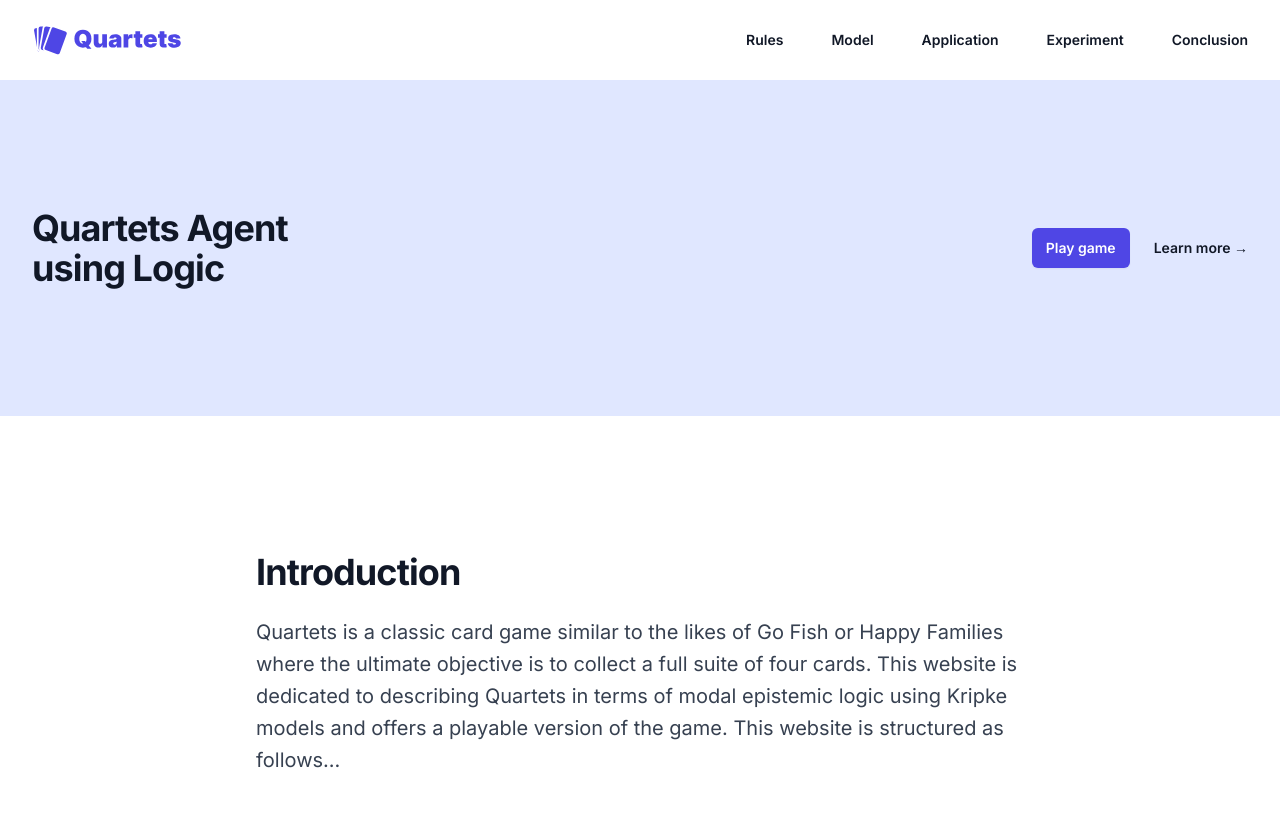
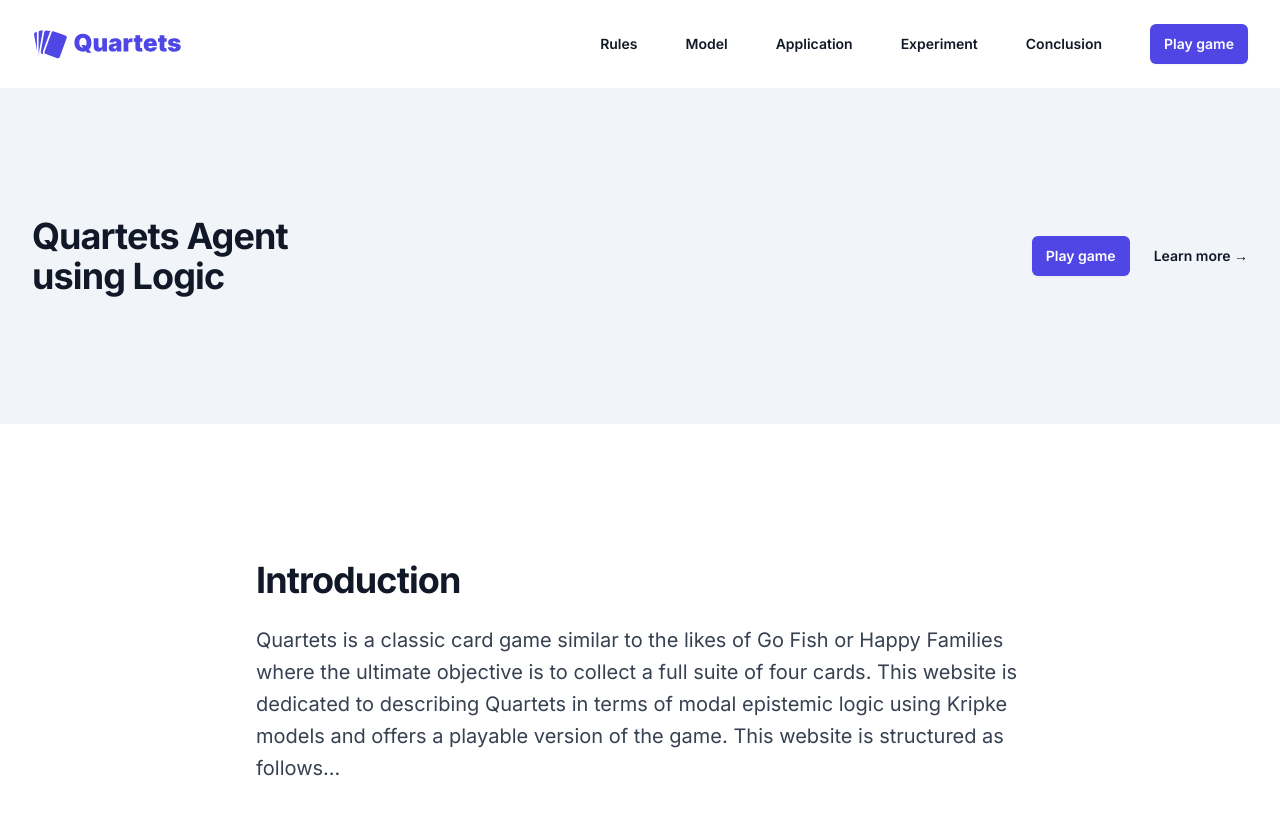
Before and after one commit to koole/quartets-web, a Next.js app: page / in a window 1280 px wide. Shown: the top 814 px of the page. Built offline with nearby package versions, Linux system fonts and the light colour scheme.

Commit message:
Add animations

```diff
--- a/src/app/game/CardDisplay.tsx
+++ b/src/app/game/CardDisplay.tsx
@@ -10,7 +10,7 @@ export default function CardDisplay({
   if (hide) {
     return (
       <div
-        className={`bg-slate-800 w-8 h-12 flex items-center justify-center text-white font-bold rounded-sm`}
+        className={`bg-slate-800 w-8 h-12 flex items-center justify-center text-white font-bold rounded-sm hover:-translate-y-1 hover:rotate-2 transform transition ease-in-out`}
       >
         ?
       </div>
@@ -20,7 +20,7 @@ export default function CardDisplay({
   return (
     // Center number in cards
     <div
-      className={`bg-${card.color}-500 w-8 h-12 flex items-center justify-center text-white font-bold rounded-sm`}
+      className={`bg-${card.color}-500 w-8 h-12 flex items-center justify-center text-white font-bold rounded-sm hover:-translate-y-1 hover:rotate-2 transform transition ease-in-out`}
     >
       {card.number}
     </div>
--- a/src/app/game/SuitDisplay.tsx
+++ b/src/app/game/SuitDisplay.tsx
@@ -1,9 +1,11 @@
+import { Square3Stack3DIcon } from "@heroicons/react/24/outline";
+
 export default function CardDisplay({ suit }: { suit: string }) {
   return (
     <div
-      className={`bg-${suit}-500 w-8 h-12 flex items-center justify-center text-white font-bold rounded-sm outline-2 outline-white`}
+      className={`bg-${suit}-500 w-8 h-12 flex items-center justify-center text-white font-bold rounded-sm outline-2 outline-white hover:-translate-y-1 hover:rotate-2 transform transition ease-in-out`}
     >
-      ☺️
+      <Square3Stack3DIcon className="h-6 w-6" aria-hidden="true" />
     </div>
   );
 }
--- a/src/components/Header.tsx
+++ b/src/components/Header.tsx
@@ -1,6 +1,6 @@
 export default function Header() {
   return (
-    <div className="bg-indigo-100">
+    <div className="bg-slate-100">
       <div className="mx-auto max-w-7xl px-6 py-24 sm:py-32 lg:flex lg:items-center lg:justify-between lg:px-8">
         <h2 className="text-3xl font-bold tracking-tight text-gray-900 sm:text-4xl">
           Quartets Agent
--- a/src/components/Nav.tsx
+++ b/src/components/Nav.tsx
@@ -35,7 +35,7 @@ export default function Navigation() {
             <Bars3Icon className="h-6 w-6" aria-hidden="true" />
           </button>
         </div>
-        <div className="hidden lg:flex lg:gap-x-12">
+        <div className="hidden lg:flex lg:gap-x-12 items-center">
           {navigation.map((item) => (
             <a
               key={item.name}
@@ -45,6 +45,12 @@ export default function Navigation() {
               {item.name}
             </a>
           ))}
+          <a
+            href="/game"
+            className="rounded-md bg-indigo-600 px-3.5 py-2.5 text-sm font-semibold text-white shadow-sm hover:bg-indigo-500 focus-visible:outline focus-visible:outline-2 focus-visible:outline-offset-2 focus-visible:outline-indigo-600"
+          >
+            Play game
+          </a>
         </div>
       </nav>
       <Dialog
```
